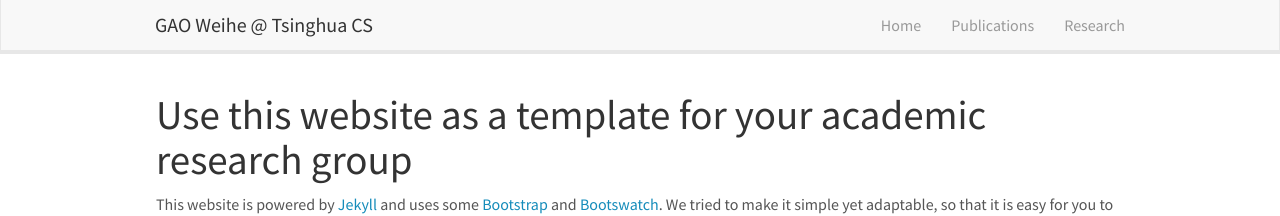
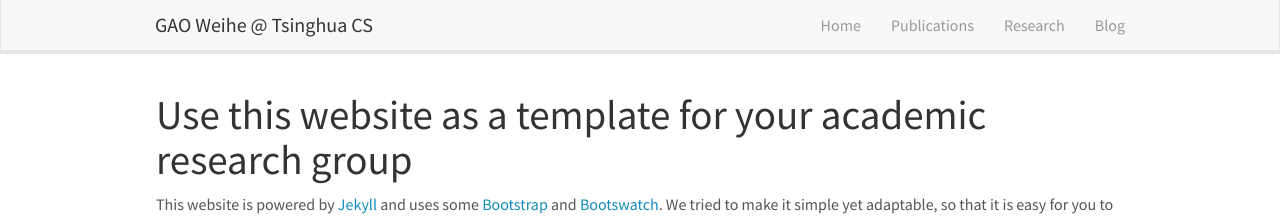
Before and after one commit to gaoweihe/gaoweihe.github.io, a Jekyll site: the page built from _pages/aboutwebsite.md, in a window 1280 px wide. Shown: the top 216 px of the page. Built offline with Jekyll 4.4.1, drawn with Linux system fonts in a browser that asks for light colours; nearby versions of some CDN libraries.

Commit message:
Add blog tag on navi bar

```diff
--- a/_includes/header.html
+++ b/_includes/header.html
@@ -17,6 +17,7 @@
 		<!-- <li><a href="{{ site.url }}{{ site.baseurl }}/vacancies">Vacancies</a></li> -->
 		<li><a href="{{ site.url }}{{ site.baseurl }}/publications">Publications</a></li>
 		<li><a href="{{ site.url }}{{ site.baseurl }}/research">Research</a></li>
+		<li><a href="https://blog.gaowh.click">Blog</a></li>
 		<!-- <li><a href="{{ site.url }}{{ site.baseurl }}/pictures">(Pics)</a></li> -->
 	  </ul>
 	</div>
```
